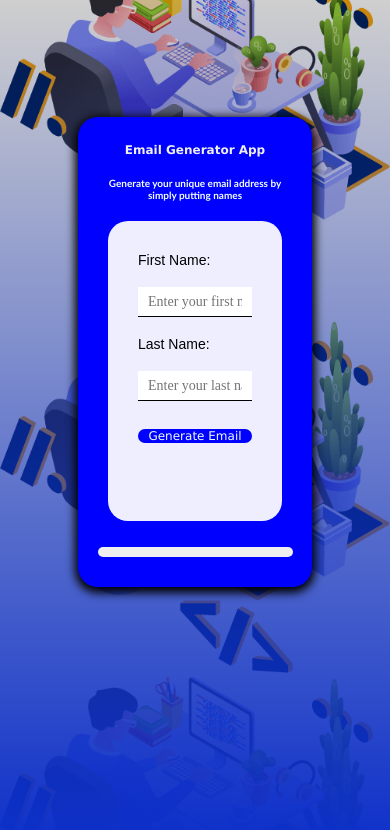
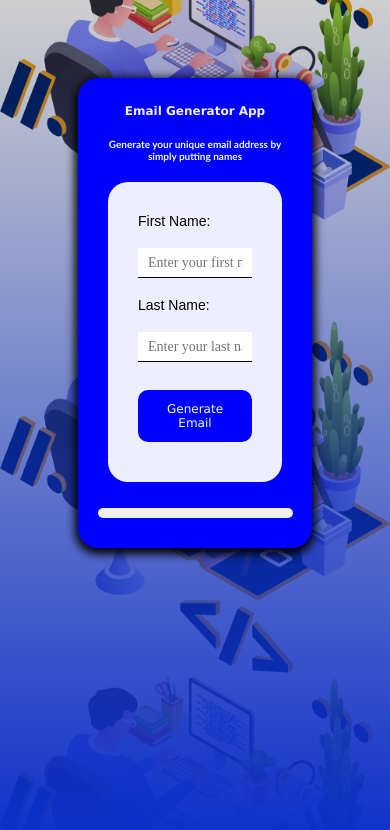
Before and after one commit to Eminentdio/email-generator-web, a plain HTML site: page index.html in a window 390 px wide. Drawn offline with Linux system fonts and the light colour scheme.

Commit message:
Update style.css

```diff
--- a/style.css
+++ b/style.css
@@ -93,7 +93,7 @@ button:hover{
     .ega-container{
         max-width: 100%;
         max-height: 90vh;
-        margin-top: 30%;
+        margin-top: 20%;
         overflow: hidden;
     }
     h1{
@@ -114,6 +114,7 @@ button:hover{
         width: 100%;
         font-size: 12px;
         height: auto;
+        padding: 12px;
     }
     #response-container{
         font-size: 12px;
```
